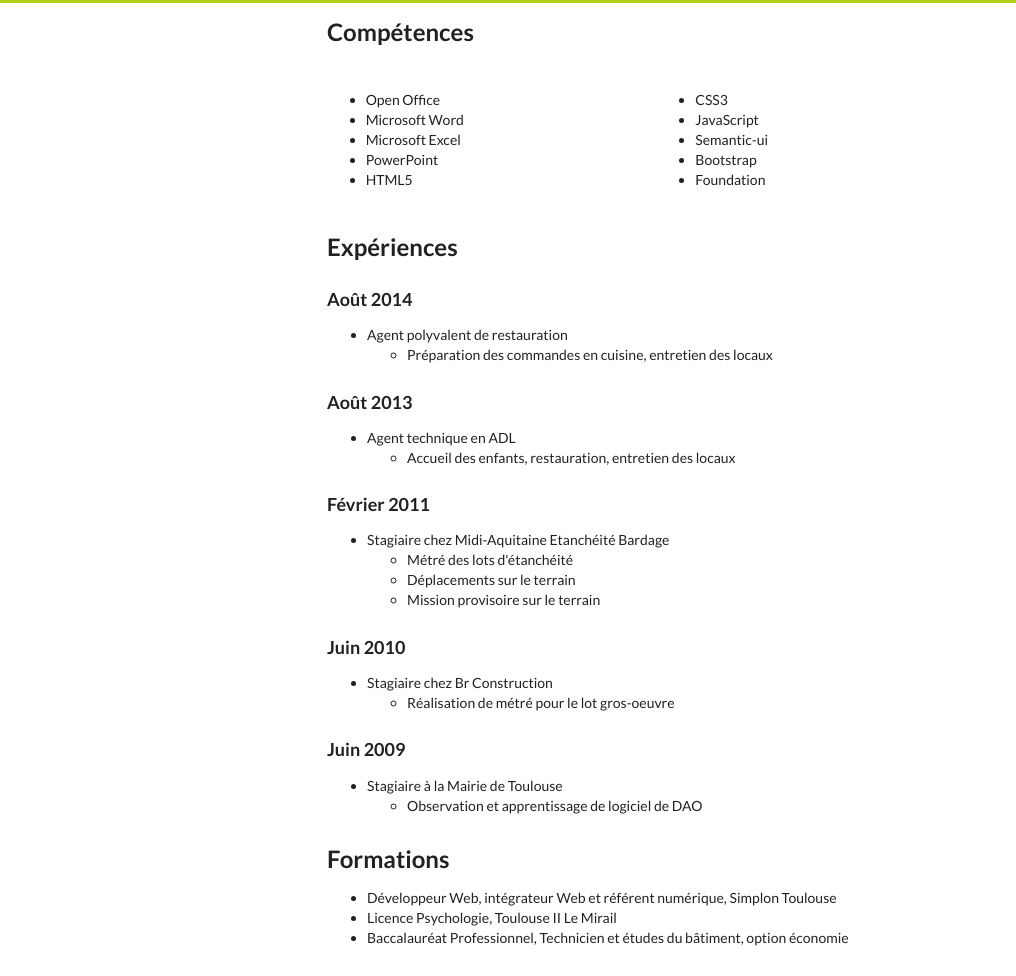
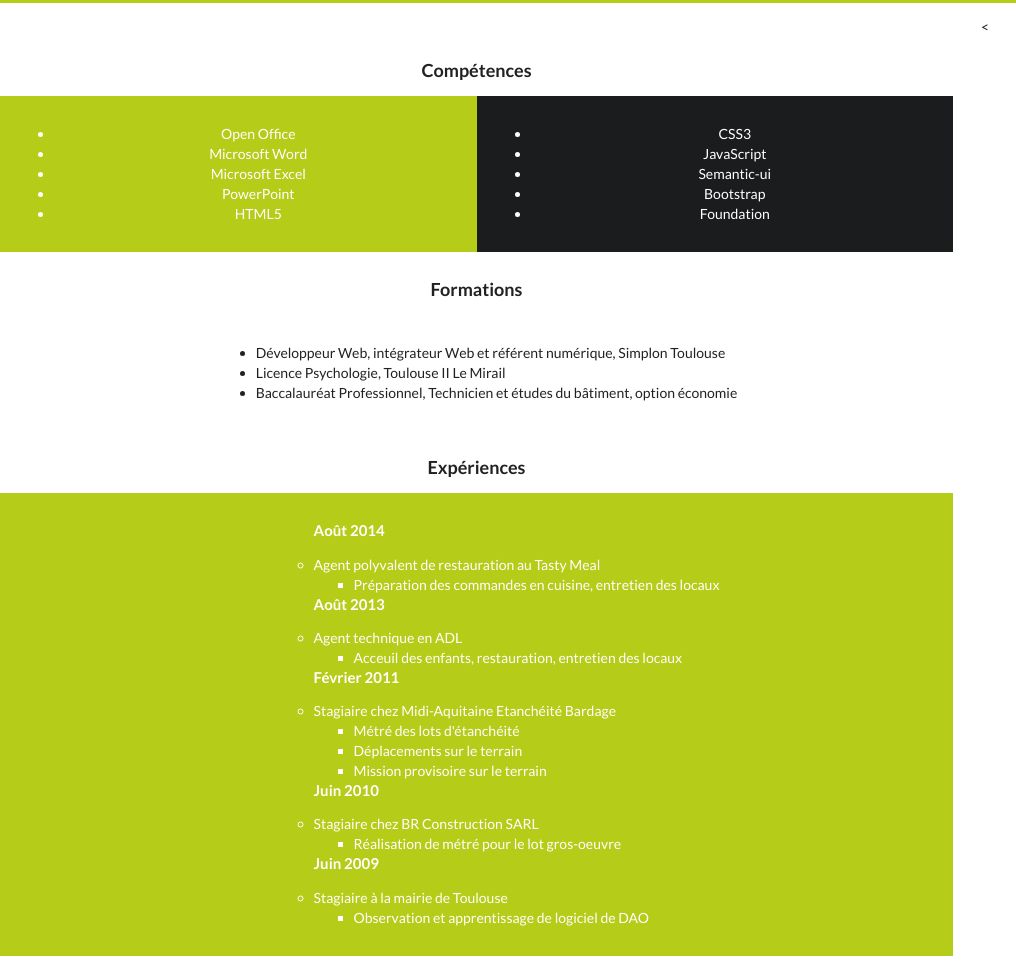
Before and after one commit to Nomilol/CV, a plain HTML site: page index.html in a window 1280 px wide. Shown: the part 136-1112 px from the top of the page, without its empty margins (0-1016 px from the left). Drawn offline with nearby package versions, Linux system fonts and the light colour scheme.

Commit message:
Cv Axel ajout jusqu'a " Expériences "

```diff
--- a/index.html
+++ b/index.html
@@ -18,11 +18,19 @@
 		</div>
 	</div>
 
-	<div class="ui two column centered grid">
+
+	<div class="ui grid">
+		<div class="twelve wide column">
 			<div class="column">
-			<h2>Compétences</h2>
+				<div class="ui equal width center aligned padded grid">
+					<div class="row">
 					</div>
-		<div class="four column centered row">
+
+					<div class="row">
+						<div class="column"><h3>Compétences</h3></div>
+					</div>
+
+					<div class="olive row">
 						<div class="column">
 							<ul>
 								<li>Open Office</li>
@@ -32,7 +40,8 @@
 								<li>HTML5</li>
 							</ul>
 						</div>
-			<div class="column">
+
+						<div class="black column">
 							<ul>
 								<li>CSS3</li>
 								<li>JavaScript</li>
@@ -42,31 +51,38 @@
 							</ul>
 						</div>
 					</div>
+
+
+					<h3>Formations</h3>
+					<div class="row">
+						<ul>
+							<li>Développeur Web, intégrateur Web et référent numérique, Simplon Toulouse</li>
+							<li>Licence Psychologie, Toulouse II Le Mirail</li>
+							<li>Baccalauréat Professionnel, Technicien et études du bâtiment, option économie</li>
+
+						</ul>
 					</div>
 
+					<h3>Expériences</h3>
+					<div class="olive row">
+						<ul>
 
-
-
-
-	<div class="ui two column centered grid">
-		<div class="column">
-			<h2>Expériences</h2>
-			<h3>Août 2014</h3>
 							<ul>
-				<li>Agent polyvalent de restauration</li>
+								<h4>Août 2014</h4>
+								<li>Agent polyvalent de restauration au Tasty Meal</li>
 								<ul>
 									<li>Préparation des commandes en cuisine, entretien des locaux</li>
 								</ul>
 							</ul>
-			<h3>Août 2013</h3>
 							<ul>
+								<h4>Août 2013</h4>
 								<li>Agent technique en ADL</li>
 								<ul>
-					<li>Accueil des enfants, restauration, entretien des locaux</li>
+									<li>Acceuil des enfants, restauration, entretien des locaux</li>
 								</ul>
 							</ul>
-			<h3>Février 2011</h3>
 							<ul>
+								<h4>Février 2011</h4>
 								<li>Stagiaire chez Midi-Aquitaine Etanchéité Bardage</li>
 								<ul>
 									<li>Métré des lots d'étanchéité</li>
@@ -74,39 +90,48 @@
 									<li>Mission provisoire sur le terrain</li>
 								</ul>
 							</ul>
-			<h3>Juin 2010</h3>
 							<ul>
-				<li>Stagiaire chez Br Construction</li>
+								<h4>Juin 2010</h4>
+								<li>Stagiaire chez BR Construction SARL</li>
 								<ul>
 									<li>Réalisation de métré pour le lot gros-oeuvre</li>
 								</ul>
 							</ul>
-			<h3>Juin 2009</h3>
 							<ul>
-				<li>Stagiaire à la Mairie de Toulouse</li>
+								<h4>Juin 2009</h4>
+								<li>Stagiaire à la mairie de Toulouse</li>
 								<ul>
 									<li>Observation et apprentissage de logiciel de DAO</li>
 								</ul>
 							</ul>
-		</div>
-	</div>
-	<div class="four column centered row">
-		<div class="column">
-		</div>
-	</div>
-
-	<div class="ui two column centered grid">
-		<div class="column">
-			<h2>Formations</h2>
-			<ul>
-
-				<li>Développeur Web, intégrateur Web et référent numérique, Simplon Toulouse</li>
-				<li>Licence Psychologie, Toulouse II Le Mirail</li>
-				<li>Baccalauréat Professionnel, Technicien et études du bâtiment, option économie</li>
-
 						</ul>
 					</div>
 				</div>
+			</div>
+		</div>
+		<div class="four wide column">
+		<div class="column">
+		<
+
+
+
+
+
+
+
+
+
+
+
+
+
+
+
+
+
+
+
+
 
 
 
```
Lines whose indentation alone changed are shown as unchanged.
